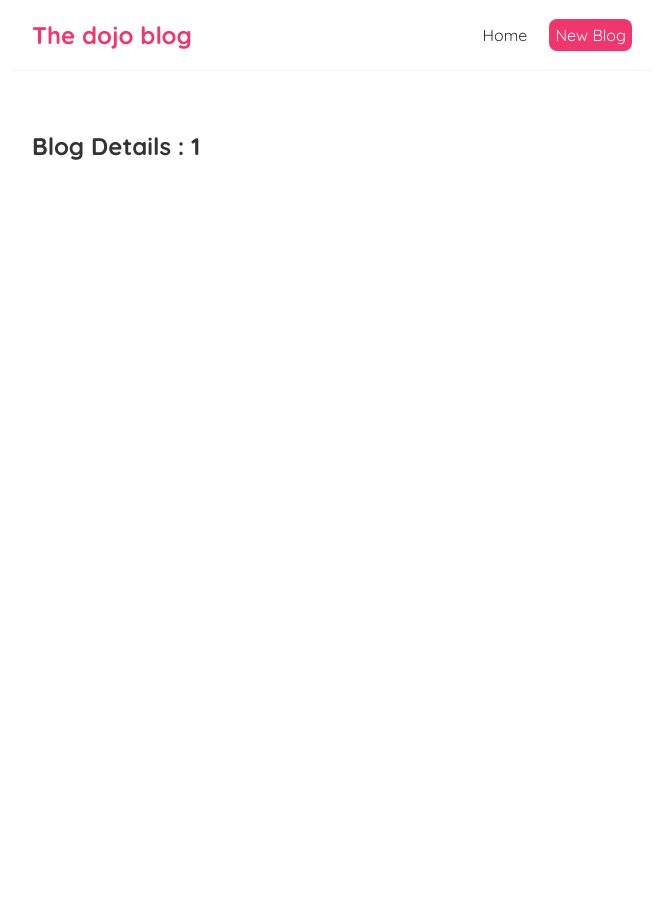
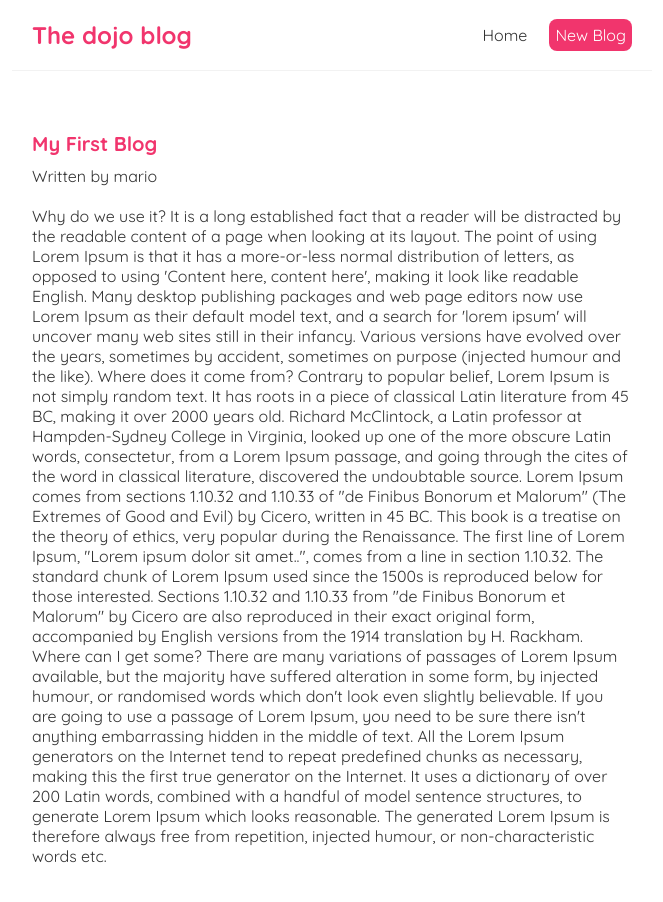
Before and after one commit to akramghaleb/react-The-dojo-blog, a React (Create React App) app in the folder dojo-blog/: page /blogs/1 in a window 1280 px wide. Shown: the top 902 px of the page, without its empty margins (308-971 px from the left). Before the commit the page ends 800 px from the top, so only its background shows below. Built offline with nearby package versions, Linux system fonts and the light colour scheme; data requests are answered from the project's data file.

Commit message:
Reusing Custom Hooks

```diff
--- a/dojo-blog/src/BlogDetails.js
+++ b/dojo-blog/src/BlogDetails.js
@@ -1,10 +1,21 @@
 import { useParams } from "react-router-dom";
+import useFetch from "./useFetch";
 
 const BlogDetails = () => {
     const {id} = useParams();
+    const { data: blog, error, isPending } = useFetch('http://localhost:8000/blogs/' + id);
+
     return (
         <div className="blog-details" >
-            <h2>Blog Details : {id}</h2>
+            { isPending && <div>Loading...</div> }
+            { error && <div>{ error }</div> }
+            { blog && (
+                <article>
+                <h2>{ blog.title }</h2>
+                <p>Written by { blog.author }</p>
+                <div>{ blog.body }</div>
+                </article>
+            )}
         </div>
      );
 }
--- a/dojo-blog/src/index.css
+++ b/dojo-blog/src/index.css
@@ -48,3 +48,24 @@
   color: #f1356d;
   margin-bottom: 8px;
 }
+.blog-preview a{
+  text-decoration: none;
+}
+
+/* blog details page */
+.blog-details h2 {
+  font-size: 20px;
+  color: #f1356d;
+  margin-bottom: 10px;
+}
+.blog-details div {
+  margin: 20px 0;
+}
+.blog-details button {
+  background: #f1356d;
+  color: #fff;
+  border: 0;
+  padding: 8px;
+  border-radius: 8px;
+  cursor: pointer;
+}
```
